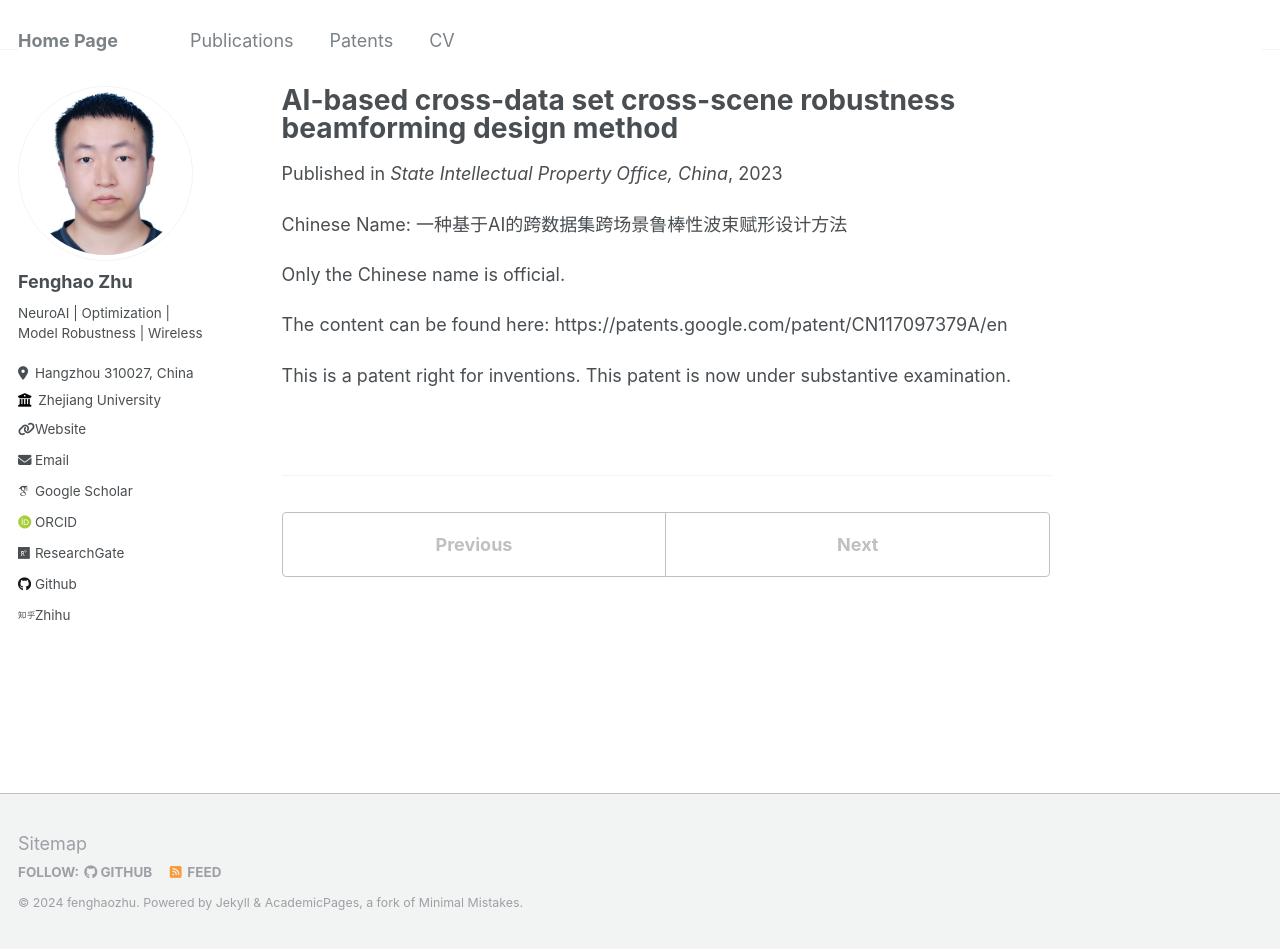
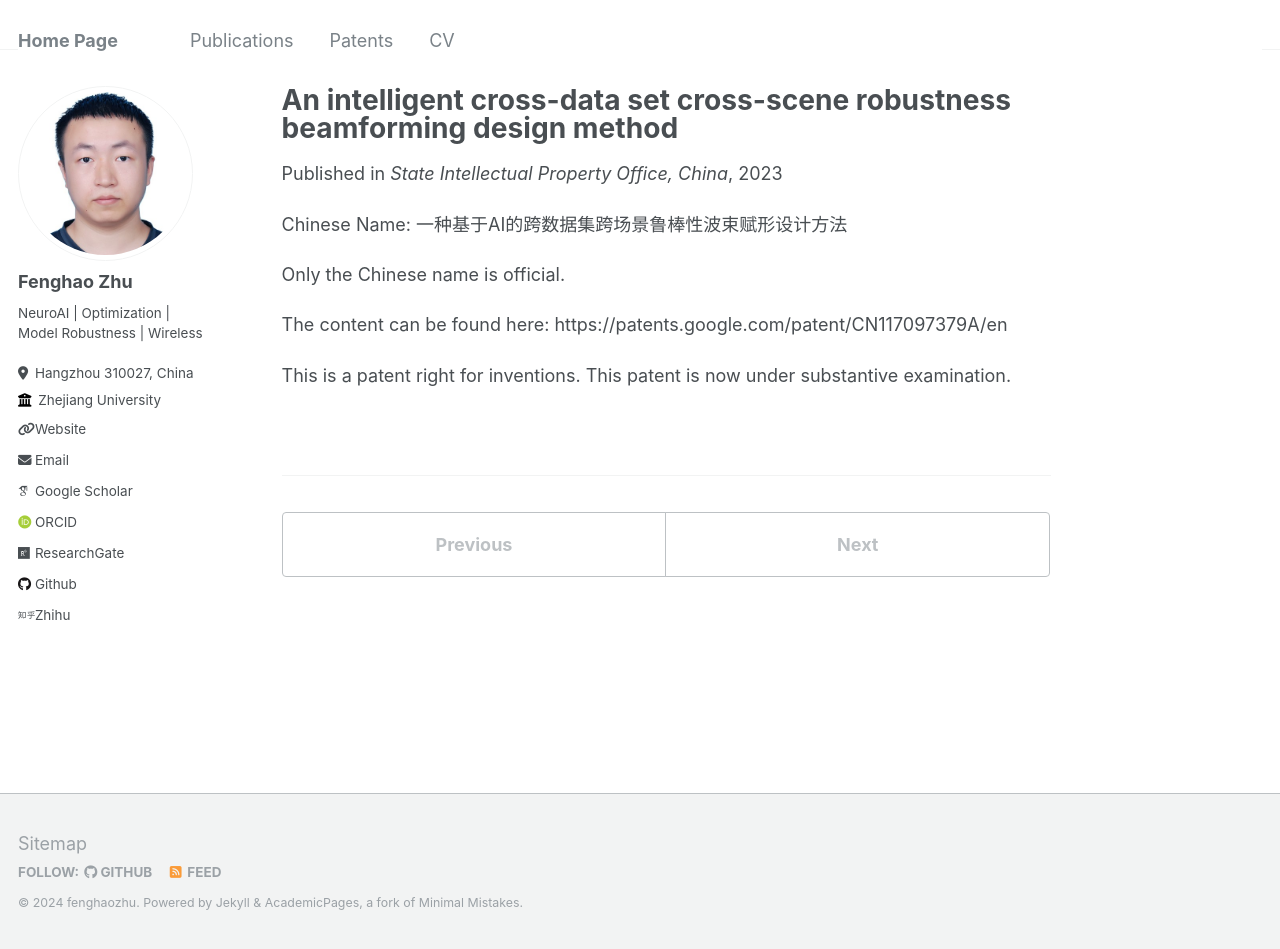
Before and after one commit to FenghaoZhu/FenghaoZhu.github.io, a Jekyll site: the page built from _patents/Hybrid.md, in a window 1280 px wide and 949 px high. Built offline with Jekyll 4.4.1, drawn with Linux system fonts in a browser that asks for light colours; some web fonts are replaced.

Commit message:
Update Hybrid.md

```diff
--- a/_patents/Hybrid.md
+++ b/_patents/Hybrid.md
@@ -1,5 +1,5 @@
 ---
-title: "AI-based cross-data set cross-scene robustness beamforming design method"
+title: "An intelligent cross-data set cross-scene robustness beamforming design method"
 collection: patents
 permalink: /patents/Hybrid
 date: Nov. 2023
```
